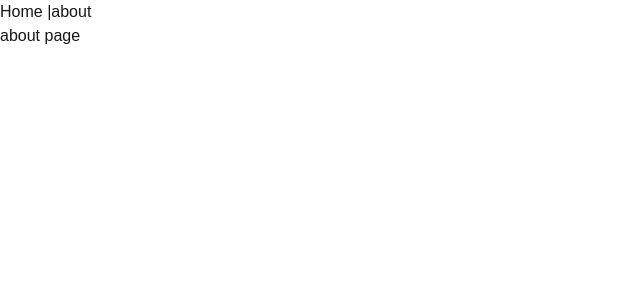
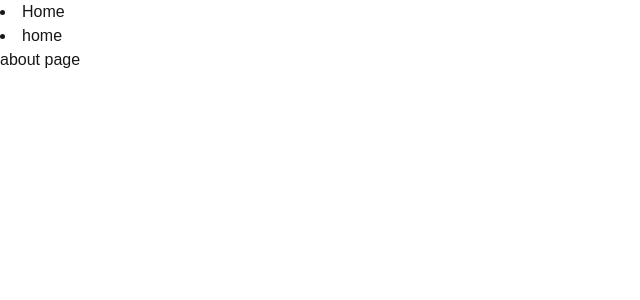
Before and after one commit to joysof/next_JS, a Next.js app: page /about in a window 1280 px wide. Shown: the top 300 px of the page, without its empty margins (0-640 px from the left). Built offline with nearby package versions, Linux system fonts and the light colour scheme.

Commit message:
routing a page

```diff
--- a/app/layout.js
+++ b/app/layout.js
@@ -1,5 +1,6 @@
 import { Geist, Geist_Mono } from "next/font/google";
 import "./globals.css";
+import Link from "next/link";
 
 const geistSans = Geist({
   variable: "--font-geist-sans",
@@ -22,7 +23,10 @@ export default function RootLayout({ children }) {
       <body
         className={`${geistSans.variable} ${geistMono.variable} antialiased`}
       >
-        <nav>Home |about </nav>
+        <nav>
+          <li><Link href={'/'}>Home</Link></li>
+          <li>home</li>
+        </nav>
         {children}
       </body>
     </html>
```
